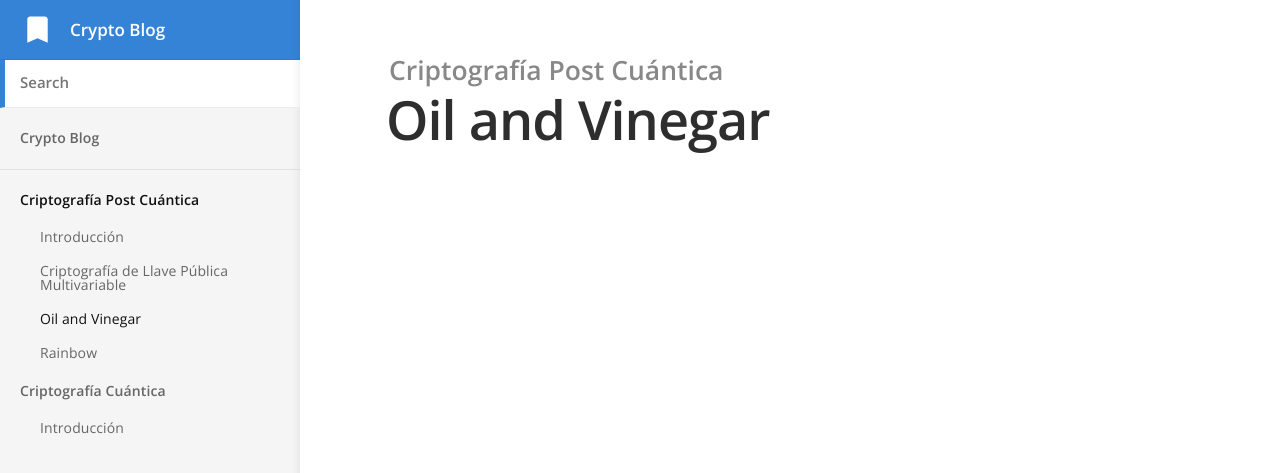
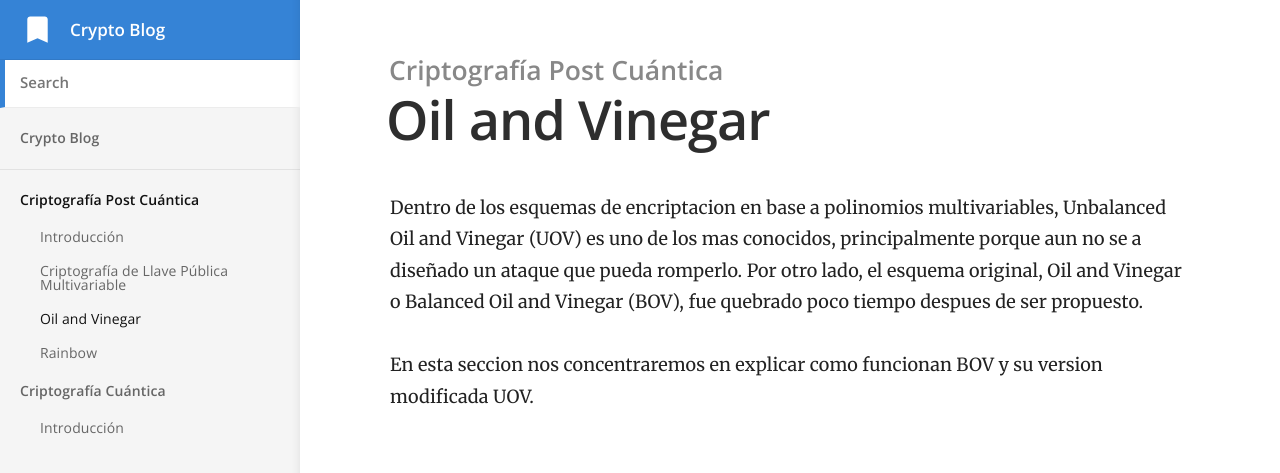
Before and after one commit to gonzalejandro/crypto-blog, a Jekyll site: the page built from _docs/post-quantic/oil-and-vinegar.md, in a window 1280 px wide. Shown: the top 473 px of the page. Built offline with Jekyll 4.4.1, drawn with Linux system fonts in a browser that asks for light colours.

Commit message:
Introduction in Oil and Vinegar section

```diff
--- a/_docs/post-quantic/oil-and-vinegar.md
+++ b/_docs/post-quantic/oil-and-vinegar.md
@@ -3,3 +3,7 @@ title: Oil and Vinegar
 category: Criptografía Post Cuántica
 order: 3
 ---
+
+Dentro de los esquemas de encriptacion en base a polinomios multivariables, Unbalanced Oil and Vinegar (UOV) es uno de los mas conocidos, principalmente porque aun no se a diseñado un ataque que pueda romperlo. Por otro lado, el esquema original, Oil and Vinegar o Balanced Oil and Vinegar (BOV), fue quebrado poco tiempo despues de ser propuesto.
+
+En esta seccion nos concentraremos en explicar como funcionan BOV y su version modificada UOV.
```
